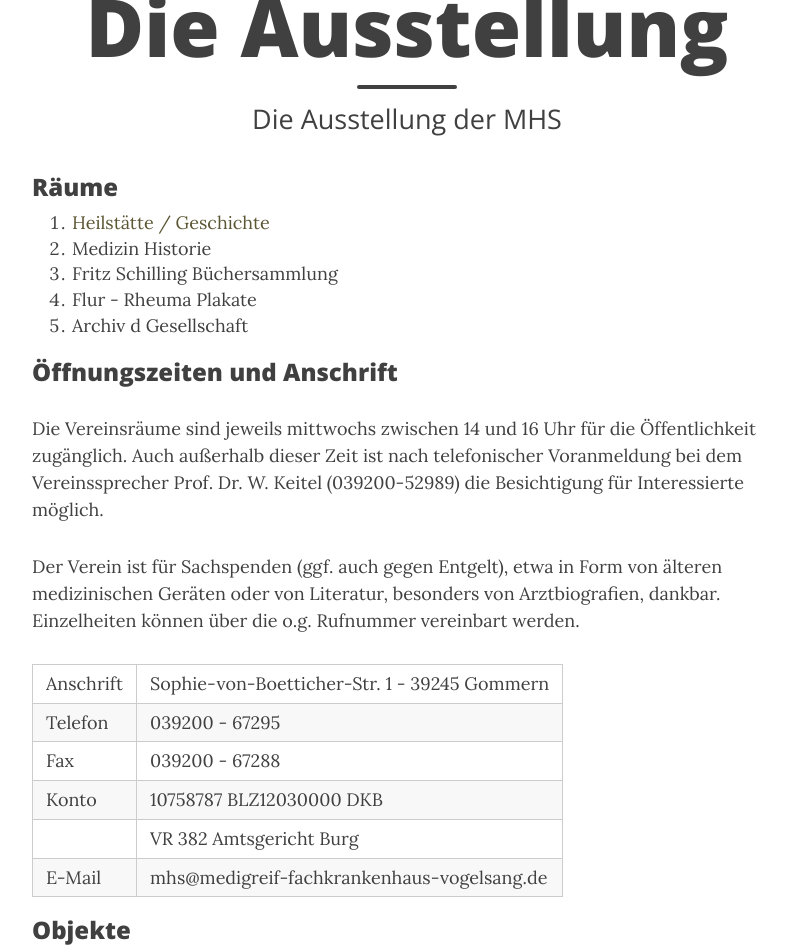
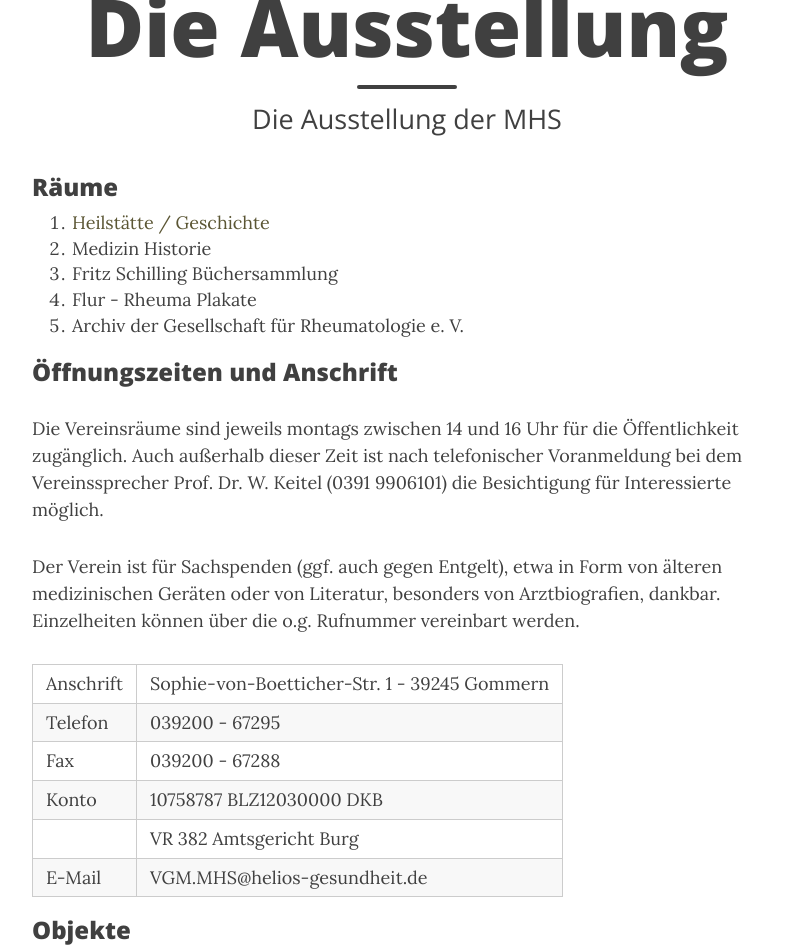
Before and after one commit to MedizinhistorischeSammlungVogelsang/WebSite, a Jekyll site: the page built from ausstellung/hauptseite-ausstellung.md, in a window 1280 px wide and 1400 px high. Shown: the part 448-1400 px from the top of the window, without its empty margins (233-1020 px from the left). Built offline with Jekyll 4.4.1, drawn with Linux system fonts in a browser that asks for light colours; nearby versions of some CDN libraries.

Commit message:
Update hauptseite-ausstellung.md

```diff
--- a/ausstellung/hauptseite-ausstellung.md
+++ b/ausstellung/hauptseite-ausstellung.md
@@ -10,11 +10,11 @@
 2. Medizin Historie
 3. Fritz Schilling Büchersammlung
 4. Flur - Rheuma Plakate
-5. Archiv d Gesellschaft
+5. Archiv der Gesellschaft für Rheumatologie e. V.
 
 ### Öffnungszeiten und Anschrift
 
-Die Vereinsräume sind jeweils mittwochs zwischen 14 und 16 Uhr für die Öffentlichkeit zugänglich. Auch außerhalb dieser Zeit ist nach telefonischer Voranmeldung bei dem Vereinssprecher Prof. Dr. W. Keitel (039200-52989) die Besichtigung für Interessierte möglich.
+Die Vereinsräume sind jeweils montags zwischen 14 und 16 Uhr für die Öffentlichkeit zugänglich. Auch außerhalb dieser Zeit ist nach telefonischer Voranmeldung bei dem Vereinssprecher Prof. Dr. W. Keitel (0391 9906101) die Besichtigung für Interessierte möglich.
 
 Der Verein ist für Sachspenden (ggf. auch gegen Entgelt), etwa in Form von älteren medizinischen Geräten oder von Literatur, besonders von Arztbiografien, dankbar.
 Einzelheiten können über die o.g. Rufnummer vereinbart werden.
@@ -25,7 +25,7 @@
 | Fax       | 039200 - 67288 |
 | Konto     | 10758787 BLZ12030000 DKB |
 |           | VR 382 Amtsgericht Burg |
-| E-Mail    | mhs@medigreif-fachkrankenhaus-vogelsang.de |
+| E-Mail    | VGM.MHS@helios-gesundheit.de |
 
 ### Objekte
 
```
